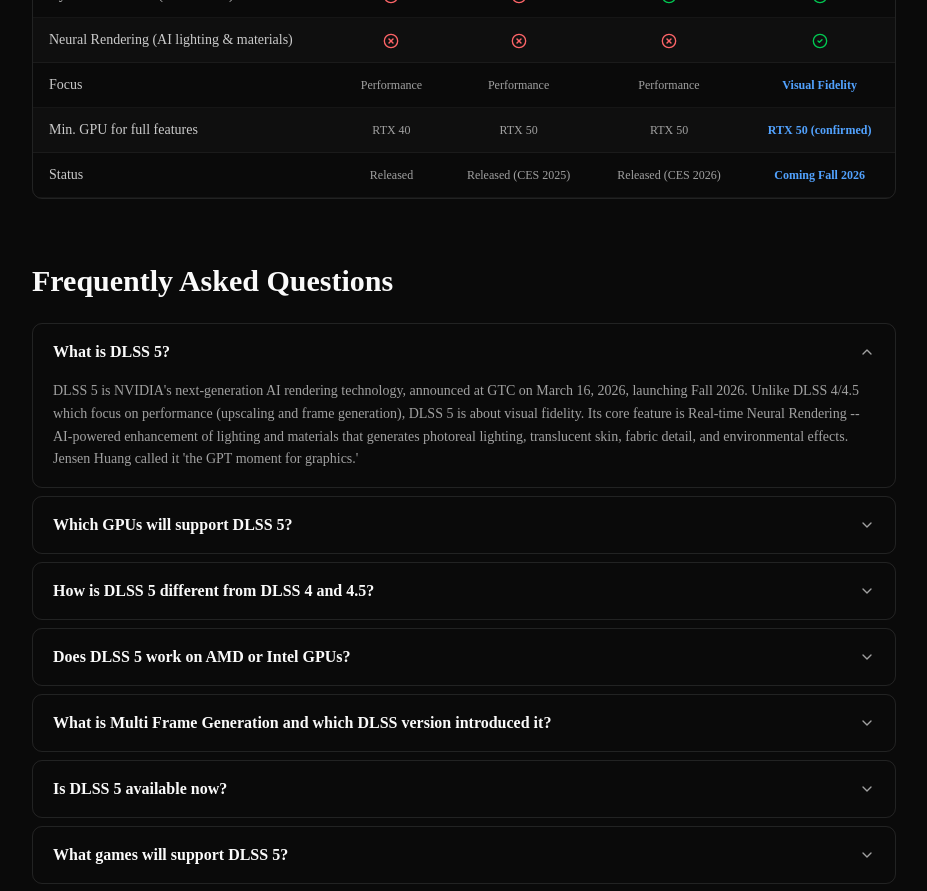
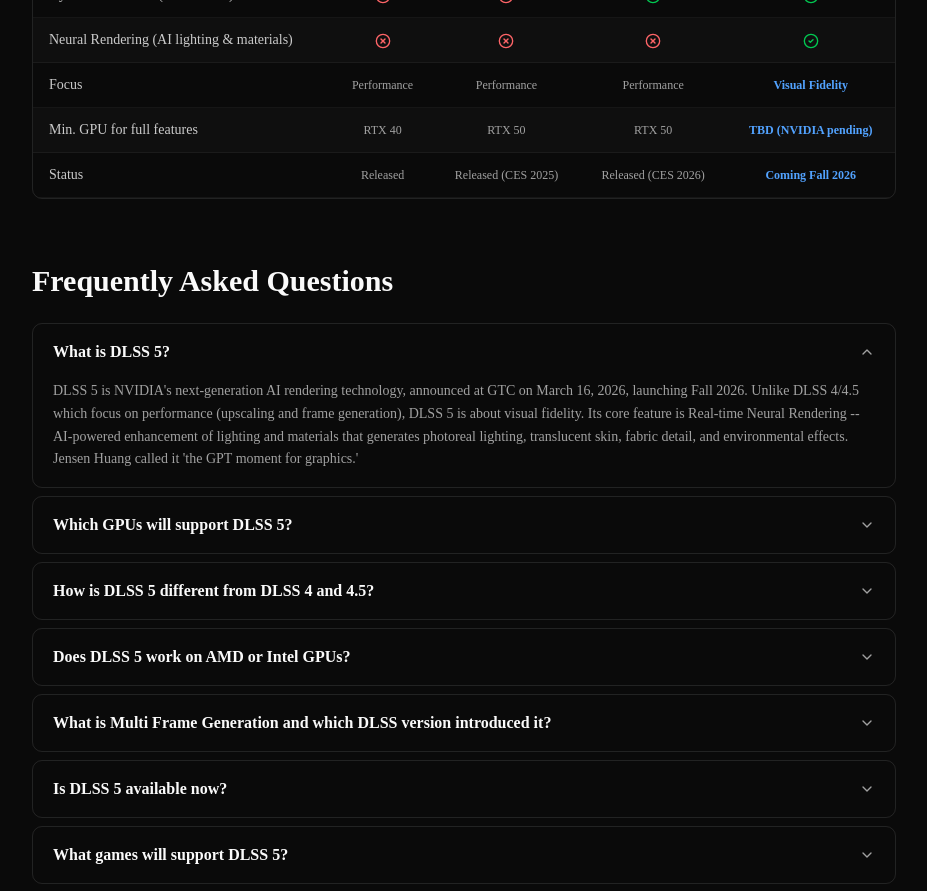
Before and after one commit to liuyan-wjy/dlss5-checker, a Next.js app: page / in a window 1280 px wide. Shown: the part 3940-4831 px from the top of the page, without its empty margins (176-1103 px from the left). Built offline with nearby package versions, Linux system fonts and the light colour scheme.

Commit message:
fix: DLSS 5 min GPU requirement changed to TBD per NVIDIA official FAQ

```diff
--- a/components/ComparisonTable.tsx
+++ b/components/ComparisonTable.tsx
@@ -12,7 +12,7 @@
   { feature: "Dynamic MFG 6X (5 AI frames)", dlss3: false, dlss4: false, dlss45: true, dlss5: true },
   { feature: "Neural Rendering (AI lighting & materials)", dlss3: false, dlss4: false, dlss45: false, dlss5: true },
   { feature: "Focus", dlss3: "Performance", dlss4: "Performance", dlss45: "Performance", dlss5: "Visual Fidelity" },
-  { feature: "Min. GPU for full features", dlss3: "RTX 40", dlss4: "RTX 50", dlss45: "RTX 50", dlss5: "RTX 50 (confirmed)" },
+  { feature: "Min. GPU for full features", dlss3: "RTX 40", dlss4: "RTX 50", dlss45: "RTX 50", dlss5: "TBD (NVIDIA pending)" },
   { feature: "Status", dlss3: "Released", dlss4: "Released (CES 2025)", dlss45: "Released (CES 2026)", dlss5: "Coming Fall 2026" },
 ];
 
```
